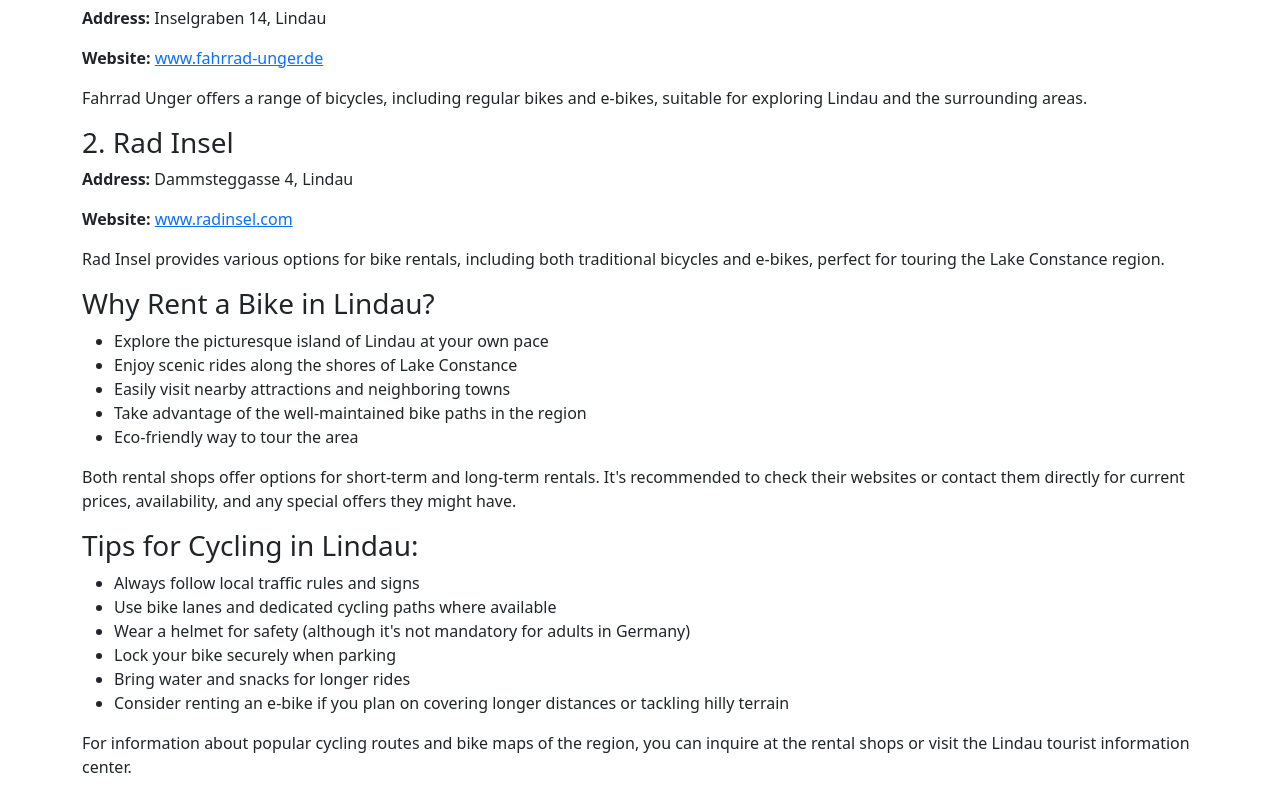
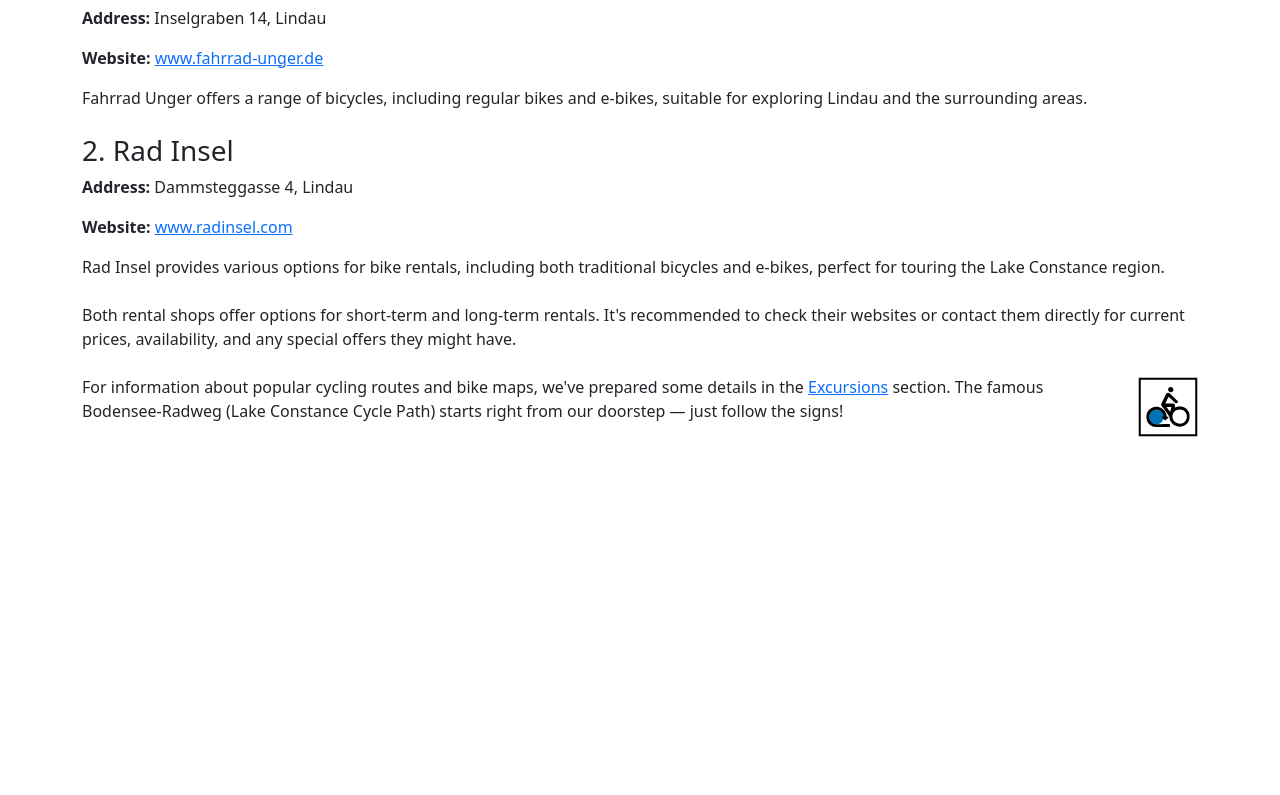
Before and after one commit to eelok/homelink-svelte, a SvelteKit app: page /en/transportation in a window 1280 px wide. Shown: the part 3120-3915 px from the top of the page. After the commit the page ends 3559 px from the top, so only its background shows below. Built offline with nearby package versions, Linux system fonts and the light colour scheme.

Commit message:
add bodenseeradweg info

```diff
--- a/src/routes/en/transportation/+page.svelte
+++ b/src/routes/en/transportation/+page.svelte
@@ -277,39 +277,19 @@
 				e-bikes, perfect for touring the Lake Constance region.
 			</p>
 		</div>
-
-		<h3>Why Rent a Bike in Lindau?</h3>
-		<ul>
-			<li>Explore the picturesque island of Lindau at your own pace</li>
-			<li>Enjoy scenic rides along the shores of Lake Constance</li>
-			<li>Easily visit nearby attractions and neighboring towns</li>
-			<li>Take advantage of the well-maintained bike paths in the region</li>
-			<li>Eco-friendly way to tour the area</li>
-		</ul>
-
 		<p>
 			Both rental shops offer options for short-term and long-term rentals. It's recommended to
 			check their websites or contact them directly for current prices, availability, and any
 			special offers they might have.
 		</p>
-
-		<h3>Tips for Cycling in Lindau:</h3>
-		<ul>
-			<li>Always follow local traffic rules and signs</li>
-			<li>Use bike lanes and dedicated cycling paths where available</li>
-			<li>Wear a helmet for safety (although it's not mandatory for adults in Germany)</li>
-			<li>Lock your bike securely when parking</li>
-			<li>Bring water and snacks for longer rides</li>
-			<li>
-				Consider renting an e-bike if you plan on covering longer distances or tackling hilly
-				terrain
-			</li>
-		</ul>
-
-		<p>
-			For information about popular cycling routes and bike maps of the region, you can inquire at
-			the rental shops or visit the Lindau tourist information center.
-		</p>
+        <div class="bodensee-radweg">
+            <p>
+              For information about popular cycling routes and bike maps, we've prepared some details in the
+              <a href="/en/excursions">Excursions</a> section. The famous Bodensee-Radweg (Lake Constance Cycle Path)
+              starts right from our doorstep — just follow the signs!
+            </p>
+            <img src="/images/Bodensee_Radweg_sign.svg" alt="Bodensee-Radweg Logo" class="bodensee-logo" />
+          </div>
 	</section>
 </div>
 
@@ -334,4 +314,17 @@
       margin: 0.5rem 0;
       font-size: 0.9rem;
     }
+    .rental-shop {
+    margin-bottom: 1.5rem;
+  }
+  .bodensee-radweg {
+    display: flex;
+    align-items: center;
+    gap: 1rem;
+    margin-top: 1.5rem;
+  }
+  .bodensee-logo {
+    width: 60px;
+    height: auto;
+  }
   </style>
```
Also changed, not shown: static/images/Bodensee_Radweg_sign.svg (added).
